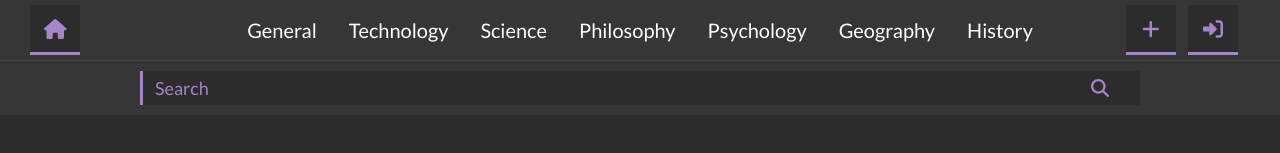
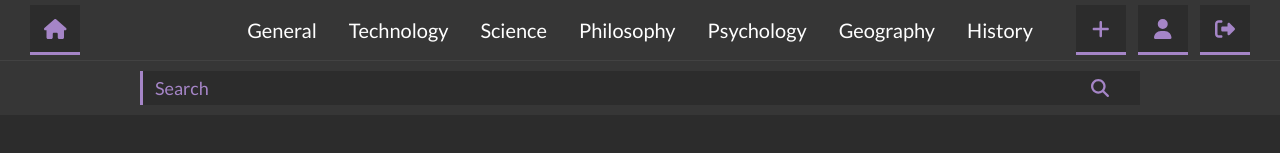
Before and after one commit to alcoder14/ForumApp, a Vue app: page /user/1 in a window 1280 px wide. Shown: the top 153 px of the page. Built offline with nearby package versions, Linux system fonts and the light colour scheme; no server answers; the database is empty; sample sign-in values are in the browser's storage.

Commit message:
separate authentication for each navbar

```diff
--- a/src/App.vue
+++ b/src/App.vue
@@ -1,8 +1,8 @@
 <template>
   <!-- Show Navbar with router-view -->
-  <NavbarComponent v-if="showNavbar && visibleNavbar === 'desktop'" :loggedInUserID="loggedInUserID" :IsLoggedIn="isLoggedIn" />
-  <SearchBar v-if="showNavbar" />
-  <MobileNavbarComponent v-if="showNavbar && visibleNavbar === 'mobile' " @signOut="handleSignOut" :loggedInUserID="loggedInUserID" :IsLoggedIn="isLoggedIn" />
+  <NavbarComponent v-if="showNavbar && visibleNavbar === 'desktop'" />
+  <SearchBar v-if="showNavbar" @signOut="handleSignOut" />
+  <MobileNavbarComponent v-if="showNavbar && visibleNavbar === 'mobile' " @signOut="handleSignOut" />
 
   <!-- Show only router-view -->
   <router-view :key="route.params"/>
@@ -46,26 +46,11 @@
 
   // Check If user is logged in
 
-  import { getAuth, onAuthStateChanged, signOut } from 'firebase/auth';
+  import { getAuth,  signOut } from 'firebase/auth';
   import { useRouter } from 'vue-router';
 
   let router = useRouter()
-  let isLoggedIn = ref(false)
-  let auth;
-
-  let loggedInUserID = ref("")
-  onMounted(() =>{
-      auth = getAuth()
-      onAuthStateChanged(auth, (user) =>{
-          if(user){
-              isLoggedIn.value = true
-              loggedInUserID = user.uid
-          } else {
-              isLoggedIn.value = false
-          }
-      })
-
-  })
+  let auth = getAuth;
 
   const handleSignOut = () =>{
     signOut(auth)
--- a/src/components/MobileNavbarComponent.vue
+++ b/src/components/MobileNavbarComponent.vue
@@ -43,13 +43,27 @@
 </template>
 
 <script setup>
-    import { defineProps, defineEmits, ref } from 'vue';
+
+    import { defineEmits, ref, onMounted} from 'vue';
+    import { getAuth, onAuthStateChanged } from 'firebase/auth';
 
     const emits = defineEmits(['signOut'])
-    const props = defineProps(['IsLoggedIn', 'loggedInUserID'])
 
-    const isLoggedIn = ref(props.IsLoggedIn)
-    const loggedInUserID = ref(props.loggedInUserID)
+    let isLoggedIn = ref(null)
+    let loggedInUserID = ref(null)
+
+    let auth;
+    onMounted(() =>{
+        auth = getAuth()
+        onAuthStateChanged(auth, (user) =>{
+            if(user){
+                isLoggedIn.value = true
+                loggedInUserID = user.uid
+            } else {
+                isLoggedIn.value = false
+            }
+        })
+    })
 
     const emitSignOut = () => {
         emits('signOut')
@@ -125,6 +139,10 @@
         }
     }
 
+    .hide-list-btn{
+        background-color: $green;
+    }
+
     .show-list-animation{
         animation-name: showList;
         animation-duration: 0.5s;
--- a/src/components/NavbarComponent.vue
+++ b/src/components/NavbarComponent.vue
@@ -25,13 +25,26 @@
 </template>
 
 <script setup>
-    import { defineProps, defineEmits, ref } from 'vue';
+    import { defineEmits, ref, onMounted} from 'vue';
+    import { getAuth, onAuthStateChanged } from 'firebase/auth';
 
     const emits = defineEmits(['signOut'])
-    const props = defineProps(['IsLoggedIn', 'loggedInUserID'])
 
-    const isLoggedIn = ref(props.IsLoggedIn)
-    const loggedInUserID = ref(props.loggedInUserID)
+    let isLoggedIn = ref(null)
+    let loggedInUserID = ref(null)
+
+    let auth
+    onMounted(() =>{
+        auth = getAuth()
+        onAuthStateChanged(auth, (user) =>{
+            if(user){
+                isLoggedIn.value = true
+                loggedInUserID = user.uid
+            } else {
+                isLoggedIn.value = false
+            }
+        })
+    })
 
     const emitSignOut = () => {
         emits('signOut')
```
